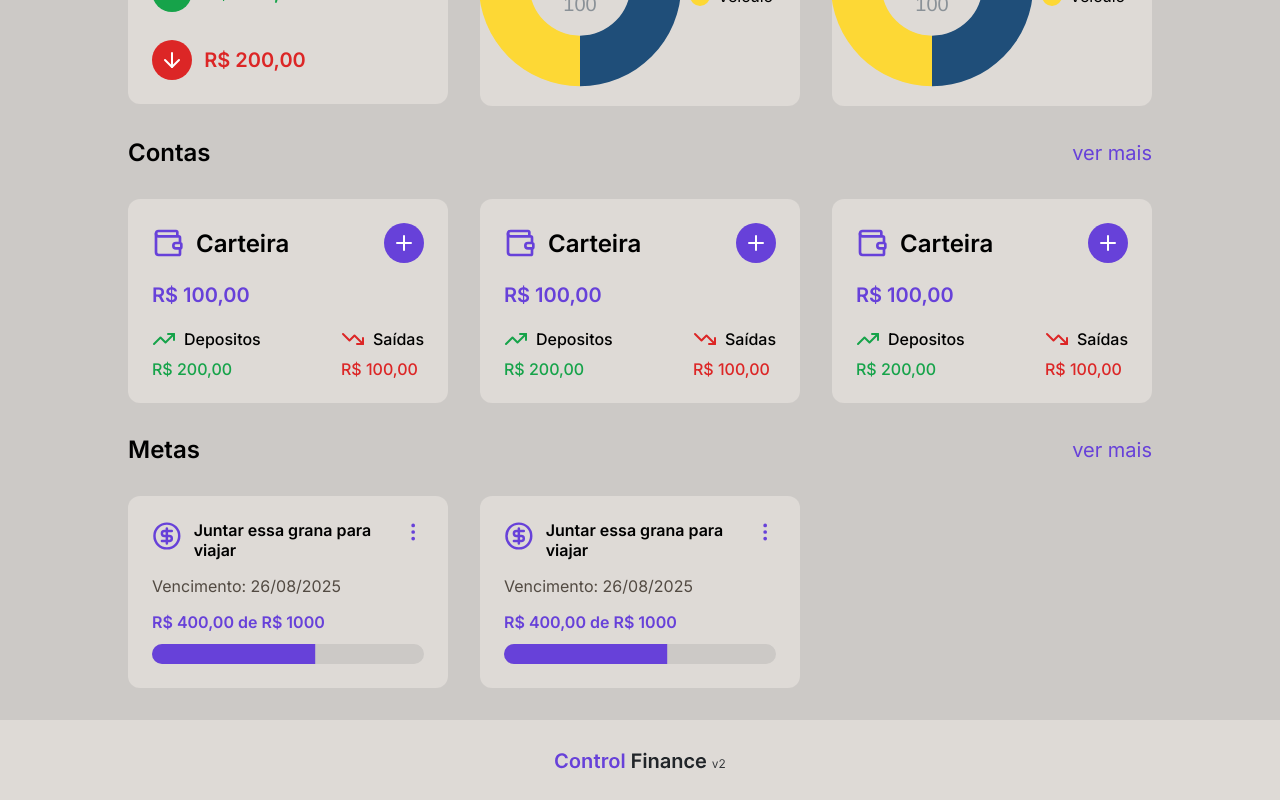
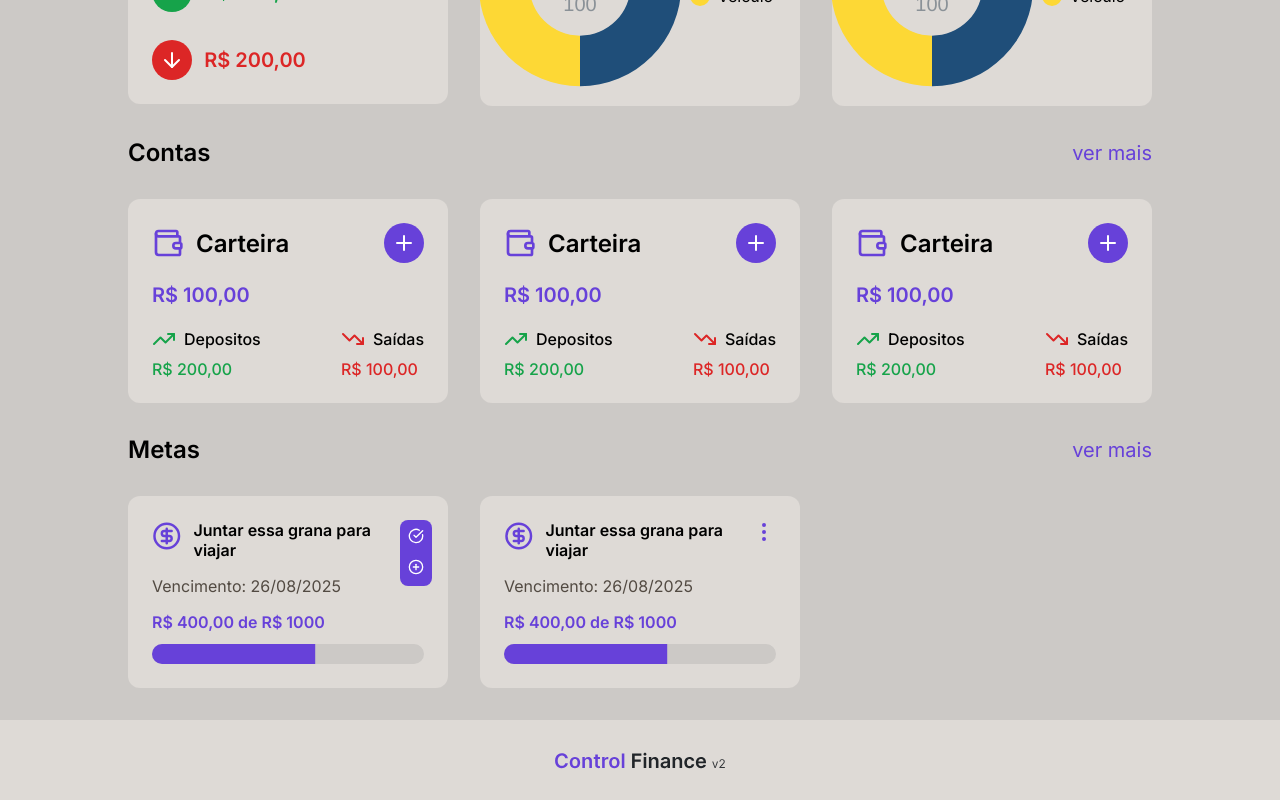
Before and after one commit to ismael-henrique-dev/Control-Finance-v2-Frontend, a React (Vite) app: page / in a window 1280 px wide. Both pictures are taken after a click on the icon 412 px from the left and 819 px from the top of the page. Shown: the part 287-1087 px from the top of the page. Built offline with nearby package versions, Linux system fonts and the light colour scheme.

Commit message:
Card Goal finished

```diff
--- a/src/components/Cards/AccountCard/index.tsx
+++ b/src/components/Cards/AccountCard/index.tsx
@@ -1,7 +1,17 @@
-import { Plus, TrendingDown, TrendingUp, Wallet } from "lucide-react";
-import { AccountCardConatiner, AccountSummary, ButtonAdd, SummaryType } from "./styles";
+import { Plus, Settings2, TrendingDown, TrendingUp, Wallet } from "lucide-react"
+import {
+  AccountCardConatiner,
+  AccountSummary,
+  ActionsArea,
+  ButtonAdd,
+  SummaryType,
+} from "./styles"
 
-export function AccountCard() {
+interface AccountCardProps {
+  isPageAccounts: boolean
+}
+
+export function AccountCard({ isPageAccounts }: AccountCardProps) {
   return (
     <AccountCardConatiner>
       <header>
@@ -9,9 +19,16 @@ export function AccountCard() {
           <Wallet size={32} />
           <strong>Carteira</strong>
         </div>
-        <ButtonAdd>
-          <Plus />
-        </ButtonAdd>
+        <ActionsArea>
+          {isPageAccounts && (
+            <ButtonAdd>
+              <Settings2 />
+            </ButtonAdd>
+          )}
+          <ButtonAdd>
+            <Plus />
+          </ButtonAdd>
+        </ActionsArea>
       </header>
       <strong>R$ 100,00</strong>
       <AccountSummary>
--- a/src/components/Cards/AccountCard/styles.ts
+++ b/src/components/Cards/AccountCard/styles.ts
@@ -39,6 +39,11 @@ export const AccountCardConatiner = styled.div`
       }
     }
   }
+`
+
+export const ActionsArea = styled.section`
+  display: flex;
+  gap: 0.75rem;
 `
 
 export const AccountSummary = styled.section`
--- /dev/null
+++ b/src/components/Cards/GoalCard/SpeedDial/index.tsx
@@ -0,0 +1,75 @@
+import * as React from "react"
+import Popover from "@mui/material/Popover"
+import {
+  CircleCheckBig,
+  CirclePlus,
+  EllipsisVertical,
+  Pencil,
+  Trash2,
+  X,
+} from "lucide-react"
+import { Actions, Container } from "./styles"
+import { MouseOverProps } from ".."
+
+export function MouseOverPopover({ isGoalsPage }: MouseOverProps) {
+  const [anchorEl, setAnchorEl] = React.useState<SVGSVGElement | null>(null)
+  const [open, setOpen] = React.useState(false)
+
+  const handleClick = (event: React.MouseEvent<SVGSVGElement>) => {
+    setAnchorEl(event.currentTarget)
+    setOpen((prevOpen) => !prevOpen)
+  }
+
+  const handlePopoverClose = () => {
+    setOpen(false)
+    setAnchorEl(null)
+  }
+
+  return (
+    <Container>
+      <EllipsisVertical onClick={handleClick} />
+      <Popover
+        id="click-popover"
+        sx={{
+          pointerEvents: "auto",
+          ".MuiPopover-paper": {
+            backgroundColor: "transparent",
+            boxShadow: "none",
+            border: "none",
+          },
+        }}
+        open={open}
+        anchorEl={anchorEl}
+        anchorOrigin={{
+          vertical: "top",
+          horizontal: "left",
+        }}
+        transformOrigin={{
+          vertical: "top",
+          horizontal: "left",
+        }}
+        onClose={handlePopoverClose}
+        disableRestoreFocus
+      >
+        <Actions>
+          {isGoalsPage && (
+            <button onClick={handlePopoverClose}>
+              <Pencil />
+            </button>
+          )}
+          {isGoalsPage && (
+            <button onClick={handlePopoverClose}>
+              <Trash2 />
+            </button>
+          )}
+          <button onClick={handlePopoverClose}>
+            <CircleCheckBig />
+          </button>
+          <button onClick={handlePopoverClose}>
+            <CirclePlus />
+          </button>
+        </Actions>
+      </Popover>
+    </Container>
+  )
+}
--- /dev/null
+++ b/src/components/Cards/GoalCard/SpeedDial/styles.ts
@@ -0,0 +1,34 @@
+import styled from "styled-components";
+
+export const Container = styled.div`
+
+`
+
+export const Actions = styled.div`
+
+  width: 2rem;
+  height: auto;
+  border-radius: 8px;
+  background-color: ${(props) => props.theme.secundary};
+  overflow: hidden;
+  border: none;
+  outline: none;
+  box-shadow: none;
+  display: flex;
+  flex-direction: column;
+  gap: 0.75rem;
+  padding: 0.5rem;
+
+  button {
+    cursor: pointer;
+    background-color: transparent;
+    border: 0;
+
+    svg {
+      width: 1rem;
+      height: 1rem;
+
+      color: ${(props) => props.theme.white};
+    }
+  }
+`
--- a/src/components/Cards/GoalCard/index.tsx
+++ b/src/components/Cards/GoalCard/index.tsx
@@ -1,8 +1,13 @@
-import { CircleDollarSign, EllipsisVertical } from "lucide-react"
+import { CircleDollarSign } from "lucide-react"
 import { useState } from "react"
 import { BarLinearProgress, ContainerCard } from "./styles"
+import { MouseOverPopover } from "./SpeedDial"
 
-export function GoalCard() {
+export interface MouseOverProps {
+  isGoalsPage: boolean
+}
+
+export function GoalCard({isGoalsPage}:MouseOverProps) {
   const [progress, setProgress] = useState(60) // na real progress virá do backend
 
   return (
@@ -12,7 +17,7 @@ export function GoalCard() {
           <CircleDollarSign size={32} />
           <strong>Juntar essa grana para viajar</strong>
         </div>
-        <EllipsisVertical />
+        <MouseOverPopover isGoalsPage={isGoalsPage} />
       </header>
       <span>Vencimento: 26/08/2025</span>
       <section>
--- a/src/pages/Home/index.tsx
+++ b/src/pages/Home/index.tsx
@@ -33,9 +33,9 @@ export function Home() {
       </TopContainer>
       <ContainerDefault content="start">
         <main>
-          <AccountCard />
-          <AccountCard />
-          <AccountCard />
+          <AccountCard isPageAccounts={false} />
+          <AccountCard isPageAccounts={false} />
+          <AccountCard isPageAccounts={false} />
         </main>
       </ContainerDefault>
       <TopContainer>
@@ -44,8 +44,8 @@ export function Home() {
       </TopContainer>
       <ContainerDefault content="start">
         <main>
-          <GoalCard />
-          <GoalCard />
+          <GoalCard isGoalsPage={false} />
+          <GoalCard isGoalsPage={false} />
           {/* <GoalCard /> */}
         </main>
       </ContainerDefault>
```
